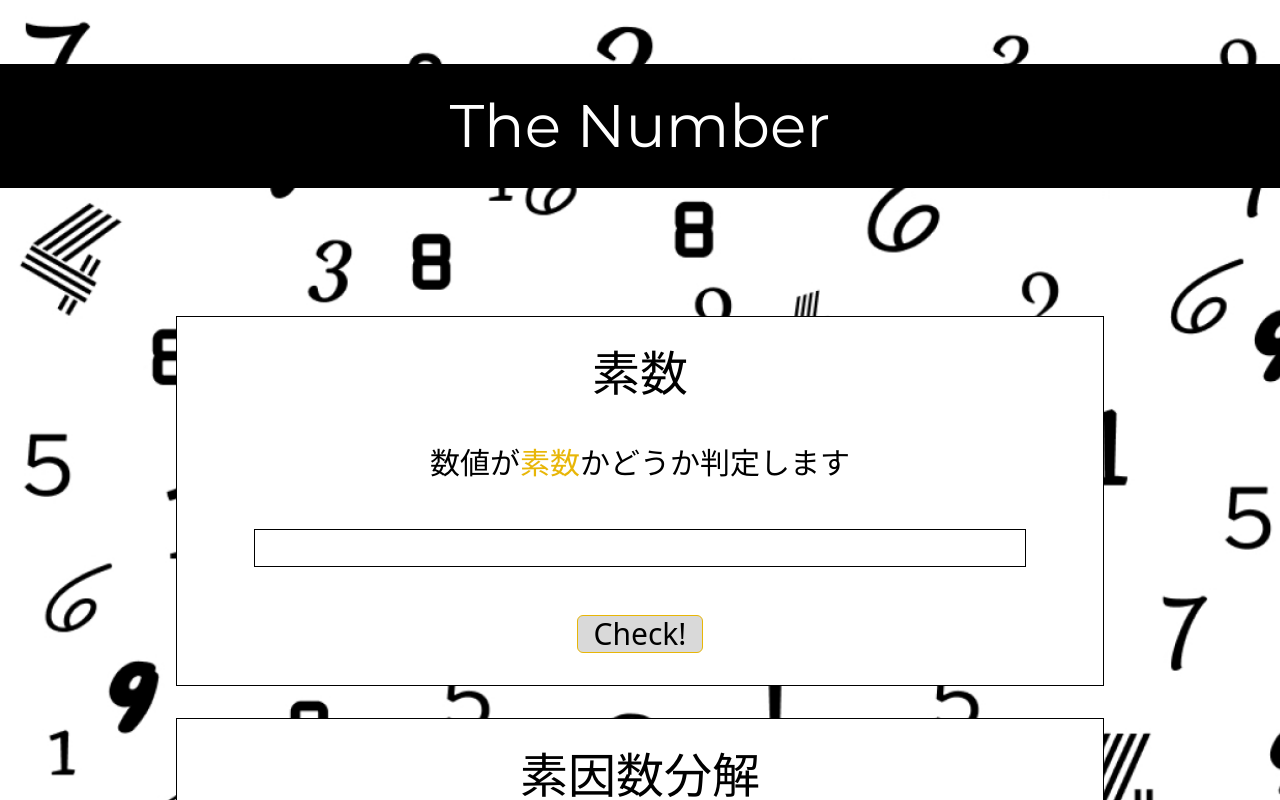
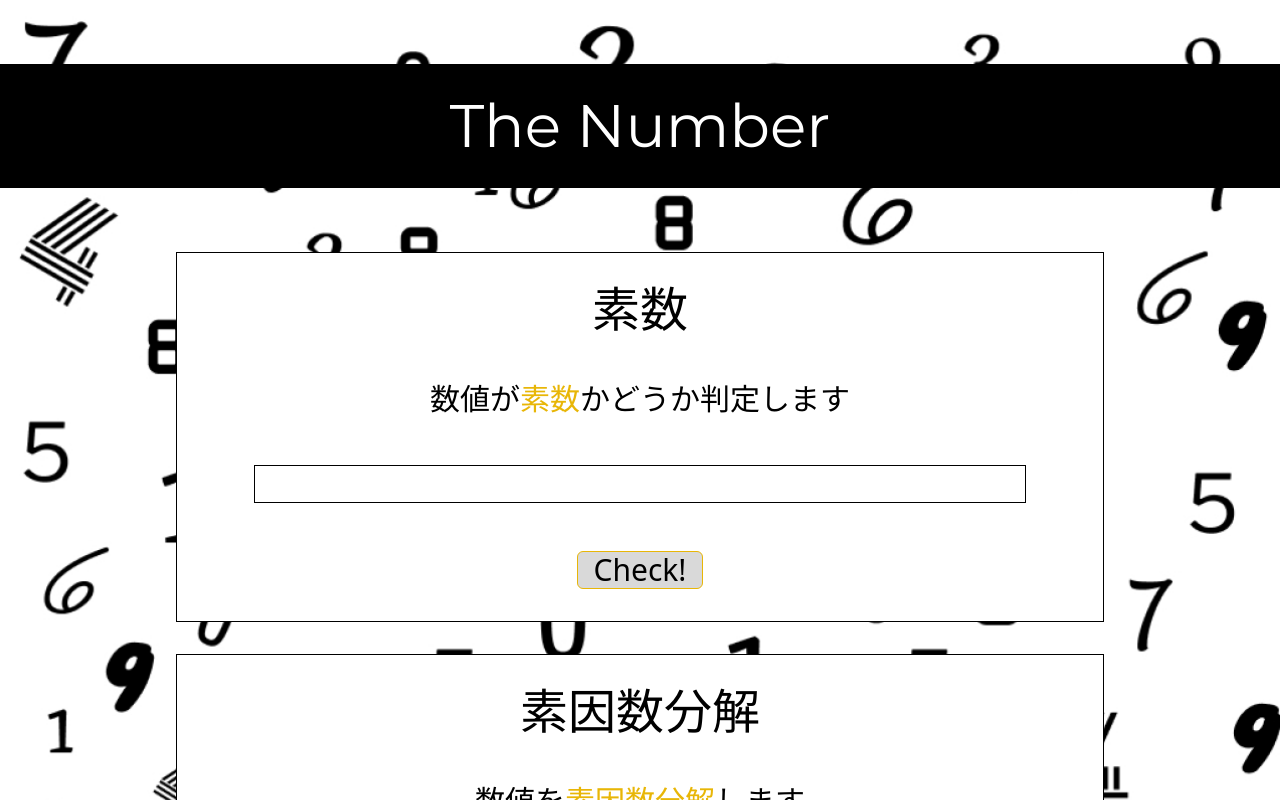
Before and after one commit to Yamaguchi-Katsuya/the-number, a React (Vite) app: page / in a window 1280 px wide. Shown: the top 800 px of the page. Built offline with nearby package versions, Linux system fonts and the light colour scheme.

Commit message:
update: 不要余白設定削除

```diff
--- a/src/App.tsx
+++ b/src/App.tsx
@@ -25,7 +25,7 @@ function App() {
           <div className='flex flex-col gap-8 md:gap-16 my-8 md:my-16'>
             <Header />
 
-            <main className="main flex flex-col items-center justify-center gap-y-8 px-4 w-9/10 md:w-3/4 mt-8 md:mt-16 my-auto md:mx-auto">
+            <main className="main flex flex-col items-center justify-center gap-y-8 px-4 w-9/10 md:w-3/4 my-auto md:mx-auto">
               <PrimeNumber />
 
               <PrimeFactorization />
```
